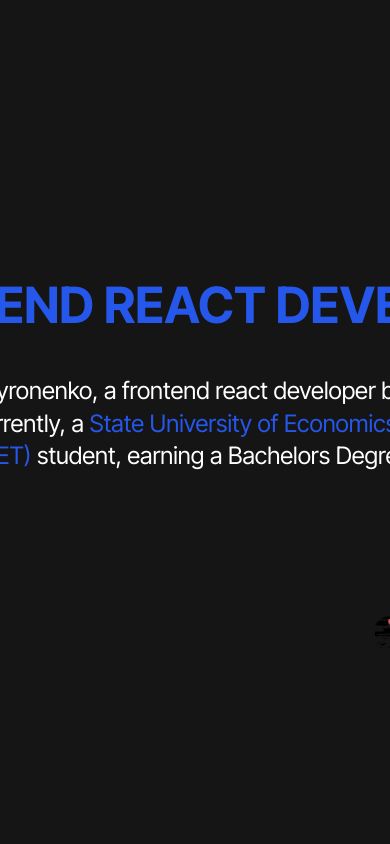
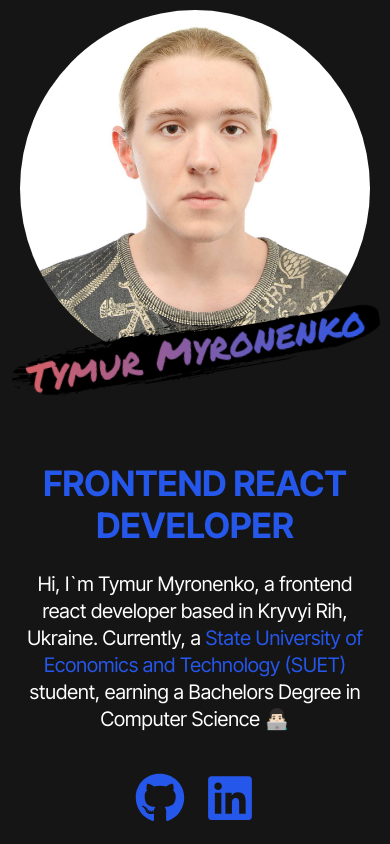
Before and after one commit to Timurrio/portfolio, a React (Create React App) app: page / in a window 390 px wide. Shown: the top 844 px of the page. Built offline with nearby package versions, Linux system fonts and the light colour scheme.

Commit message:
Added responsive styles and portrait image to IntroSection

```diff
--- a/src/components/IntroSection/IntroSection.module.scss
+++ b/src/components/IntroSection/IntroSection.module.scss
@@ -95,3 +95,97 @@
     padding: 10px 15px;
 
 }
+
+@media screen and (max-width: 1500px) {
+    .portrait-container {
+        margin-right: 4vw;
+
+    }
+}
+
+@media screen and (max-width: 1250px) {
+    .info-header {
+        font-size: 40px;
+        padding: 25px 0px;
+    }
+
+    .info-text {
+        font-size: 25px;
+        max-width: 500px;
+    }
+
+
+}
+
+@media screen and (max-width: 1100px) {
+    .container {
+        flex-direction: column-reverse;
+        justify-content: center;
+    }
+
+    .info-header,
+    .info-text,
+    .info-icons {
+        text-align: center;
+    }
+
+    .info-header {
+        font-size: 35px;
+        padding: initial 15px;
+        white-space: normal;
+    }
+
+    .info-text {
+        padding: 0px 15px;
+    }
+
+    .info-icons {
+        justify-content: center;
+    }
+
+    .portrait-container {
+        margin: 0px 0px 50px;
+        max-width: 85%;
+    }
+
+    .portrait {
+        width: 100%;
+        height: 100%;
+        max-width: 400px;
+        max-height: 400px;
+    }
+
+    .portrait-header-container {
+        width: fit-content;
+        right: -20px;
+    }
+
+    .portrait-header {
+        font-size: 40px;
+    }
+
+}
+
+@media screen and (max-width: 600px) {
+    .info-text {
+        font-size: 20px;
+    }
+}
+
+@media screen and (max-width: 400px) {
+    .portrait-container {
+        max-width: 95%;
+    }
+
+    .portrait-header-container {
+        bottom: 0;
+        left: 0;
+        right: 0;
+    }
+
+    .portrait-header {
+        font-size: 10vw;
+    }
+
+    .info-header {}
+}
--- a/src/components/IntroSection/IntroSection.tsx
+++ b/src/components/IntroSection/IntroSection.tsx
@@ -1,5 +1,5 @@
 import styles from "./IntroSection.module.scss"
-import portrait from "../../assets/placeholderportrait.jpg"
+import portrait from "../../assets/portrait.jpg"
 import { motion } from "framer-motion"
 import { GithubIcon } from "../Icons/GithubIcon";
 import { LinkedinIcon } from "../Icons/LinkedinIcon"
```
Also changed, not shown: src/assets/portrait.jpg (added).
